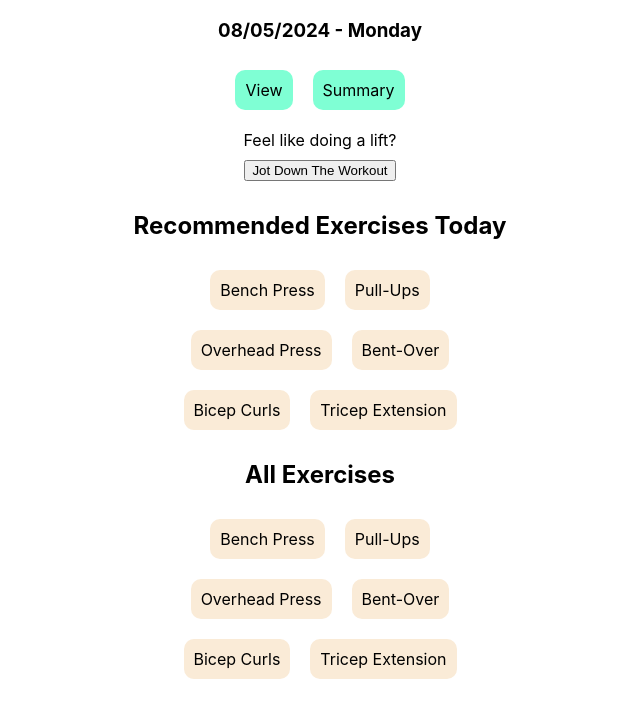
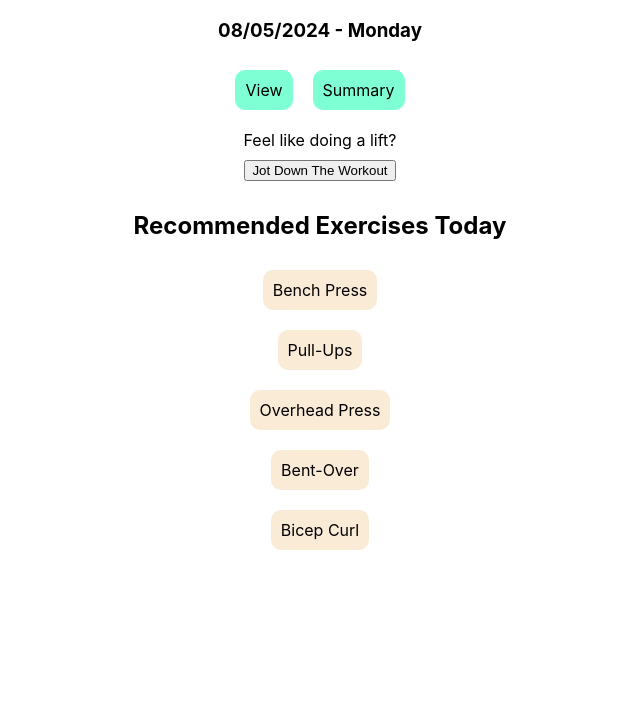
Before and after one commit to Chingsan53/work-out-logger, a React (Create React App) app: page / in a window 1280 px wide. Shown: the top 718 px of the page, without its empty margins (320-960 px from the left). Built offline with nearby package versions, Linux system fonts and the light colour scheme.

Commit message:
added switch tab

```diff
--- a/src/App.js
+++ b/src/App.js
@@ -1,12 +1,14 @@
-import logo from "./logo.svg";
 import "./App.css";
+import { Router, Routes, Route } from "react-router-dom";
 import Home from "./components/Home.components";
+import Logger from "./components/JotDown.component";
 
 function App() {
   return (
-    <div>
-      <Home />
-    </div>
+    <Routes>
+      <Route exact path="/" Component={Home} />
+      <Route path="/logger" Component={Logger} />
+    </Routes>
   );
 }
 
--- a/src/components/Home.components.jsx
+++ b/src/components/Home.components.jsx
@@ -1,77 +1,72 @@
 import "./Home.css";
+import { useNavigate } from "react-router-dom";
+import { useState } from "react";
 
-export default function Home() {
+const Home = () => {
+  const recExercises = [
+    "Bench Press",
+    "Pull-Ups",
+    "Overhead Press",
+    "Bent-Over",
+    "Bicep Curl",
+  ];
+
+  const [activeTab, setActiveTab] = useState("view");
+
+  const handleTabClick = (tab) => {
+    setActiveTab(tab);
+  };
+
+  let navigate = useNavigate();
+
   return (
     <div className="App">
       <div className="date">
         <h3>08/05/2024 - Monday </h3>
       </div>
       <div className="switcher">
-        <div className="tab">
+        <div
+          className={`tab ${activeTab === "view" ? "active" : ""}`}
+          onClick={() => handleTabClick("view")}
+        >
           <span>View</span>
         </div>
-        <div className="tab">
+        <div
+          className={`tab ${activeTab === "summary" ? "active" : ""}`}
+          onClick={() => handleTabClick("summary")}
+        >
           <span>Summary</span>
         </div>
       </div>
+      <div className="content">
+        {activeTab === "view" && (
+          <div>
             <div className="jot-button">
               <span>Feel like doing a lift?</span>
-        <button>Jot Down The Workout</button>
+              <button onClick={() => navigate("/logger")}>
+                Jot Down The Workout
+              </button>
             </div>
             <div className="rec-exercise-main">
               <h2>Recommended Exercises Today</h2>
+              {recExercises.map((item) => (
                 <div className="row-1">
                   <div className="rec-exercise">
-            <span>Bench Press</span>
-          </div>
-          <div className="rec-exercise">
-            <span>Pull-Ups</span>
+                    <span>{item}</span>
                   </div>
                 </div>
-        <div className="row-1">
-          <div className="rec-exercise">
-            <span>Overhead Press</span>
-          </div>
-          <div className="rec-exercise">
-            <span>Bent-Over</span>
+              ))}
             </div>
           </div>
-        <div className="row-1">
-          <div className="rec-exercise">
-            <span>Bicep Curls</span>
+        )}
+        {activeTab === "summary" && (
+          <div className="summary-details">
+            <h2>This is the summary for all workout</h2>
           </div>
-          <div className="rec-exercise">
-            <span>Tricep Extension</span>
-          </div>
-        </div>
-      </div>
-      <div className="rec-exercise-day">
-        <h2>All Exercises</h2>
-        <div className="row-1">
-          <div className="rec-exercise">
-            <span>Bench Press</span>
-          </div>
-          <div className="rec-exercise">
-            <span>Pull-Ups</span>
-          </div>
-        </div>
-        <div className="row-1">
-          <div className="rec-exercise">
-            <span>Overhead Press</span>
-          </div>
-          <div className="rec-exercise">
-            <span>Bent-Over</span>
-          </div>
-        </div>
-        <div className="row-1">
-          <div className="rec-exercise">
-            <span>Bicep Curls</span>
-          </div>
-          <div className="rec-exercise">
-            <span>Tricep Extension</span>
-          </div>
-        </div>
+        )}
       </div>
     </div>
   );
-}
+};
+
+export default Home;
--- a/src/index.js
+++ b/src/index.js
@@ -1,13 +1,16 @@
-import React from 'react';
-import ReactDOM from 'react-dom/client';
-import './index.css';
-import App from './App';
-import reportWebVitals from './reportWebVitals';
+import React from "react";
+import ReactDOM from "react-dom/client";
+import "./index.css";
+import App from "./App";
+import reportWebVitals from "./reportWebVitals";
+import { BrowserRouter } from "react-router-dom";
 
-const root = ReactDOM.createRoot(document.getElementById('root'));
+const root = ReactDOM.createRoot(document.getElementById("root"));
 root.render(
   <React.StrictMode>
-    <App />
+    <BrowserRouter>
+      <App />
+    </BrowserRouter>
   </React.StrictMode>
 );
 
```
Lines whose indentation alone changed are shown as unchanged.
